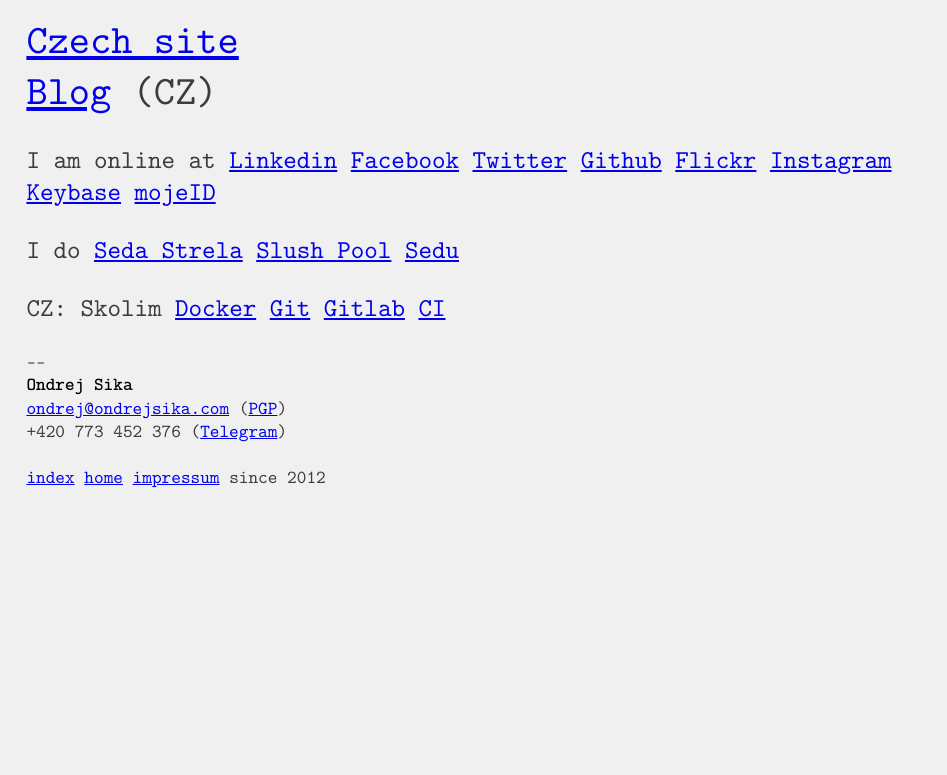
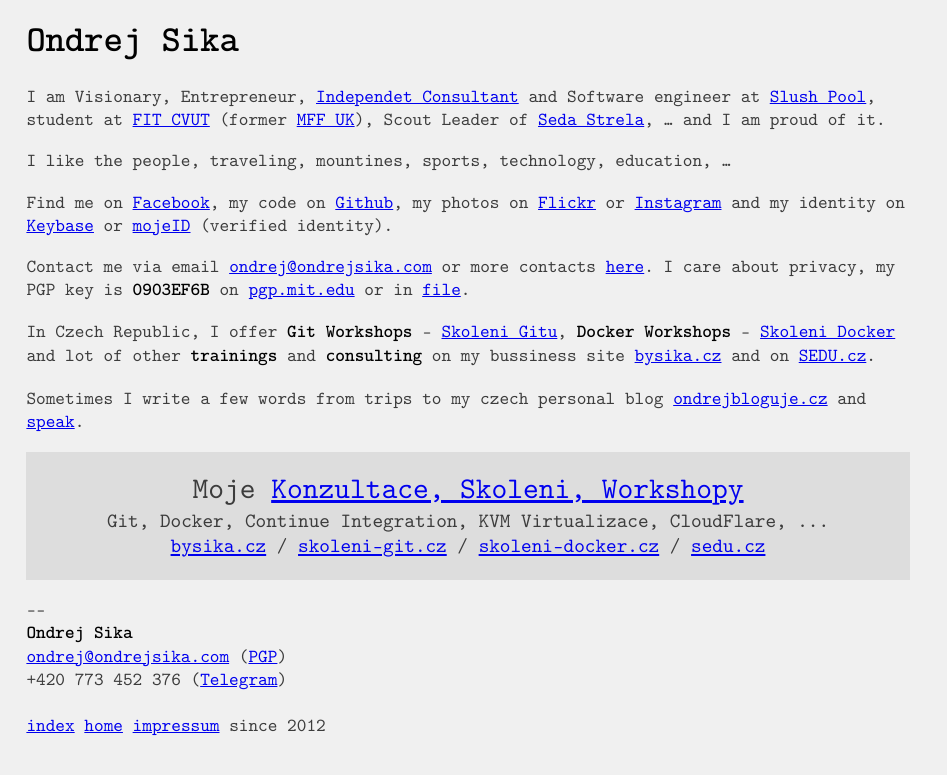
Before and after one commit to ondrejsika/ondrejsika.com, a Jekyll site: the page built from index.md, in a window 1280 px wide. Shown: the top 775 px of the page, without its empty margins (0-947 px from the left). Built offline with Jekyll 4.4.1, drawn with Linux system fonts in a browser that asks for light colours; some web fonts are replaced; comment, search, counter and statistics services are not loaded; our own code applies the rules of GitHub Pages for plain Markdown files.

Commit message:
index - revert previous homepage

```diff
--- a/index.md
+++ b/index.md
@@ -1,21 +1,30 @@
 ---
 layout: default
+noheader: true
 ---
 
+# Ondrej Sika
 
-<div style="font-size: 2.2em">
-<a href="https://bysika.cz">Czech site</a>
-<!-- <br><a href="https://sikasw.com">English site</a> -->
-<br><a href="https://ondrej.sika.blog">Blog</a> (CZ)
-</div>
 
-<div style="font-size: 1.4em" markdown="1">
+I am Visionary, Entrepreneur, [Independet Consultant](https://bysika.cz) and Software engineer at [Slush Pool](https://slushpool.com), student at [FIT CVUT](https://fit.cvut.cz) (former [MFF UK](http://mff.cuni.cz)), Scout Leader of [Seda Strela](http://sedastrela.cz), ... and I am proud of it.
 
-I am online at [Linkedin](https://www.linkedin.com/in/ondrejsika) [Facebook](https://facebook.com/sikaondrej) [Twitter](https://twitter.com/ondrejsika) [Github](https://www.github.com/ondrejsika) [Flickr](https://www.flickr.com/photos/ondrejsika/) [Instagram](https://www.instagram.com/ondrejsika/) [Keybase](https://keybase.io/ondrejsika) [mojeID](https://ondrejsika.mojeid.cz/)
+I like the people, traveling, mountines, sports, technology, education, ...
 
-I do [Seda Strela](https://sedastrela.cz) [Slush Pool](https://slushpool.com) [Sedu](https://sedu.cz)
+Find me on [Facebook](https://facebook.com/sikaondrej), my code on [Github](https://www.github.com/ondrejsika), my photos on [Flickr](https://www.flickr.com/photos/ondrejsika/) or [Instagram](https://www.instagram.com/ondrejsika/) and my identity on [Keybase](https://keybase.io/ondrejsika) or [mojeID](https://ondrejsika.mojeid.cz/) (verified identity).
 
-CZ: Skolim [Docker](https://skoleni-docker.cz) [Git](https://skoleni-git.cz) [Gitlab](https://skoleni-gitlab.cz) [CI](https://skoleni-ci.cz)
+Contact me via email <ondrej@ondrejsika.com> or more contacts [here](/contact.html). I care about privacy, my PGP key is __0903EF6B__ on [pgp.mit.edu](https://pgp.mit.edu/pks/lookup?op=vindex&search=0x775D8A020903EF6B) or in [file](ondrejsika_public.asc).
+
+In Czech Republic, I offer __Git Workshops__ - [Skoleni Gitu](https://skoleni-git.cz), __Docker Workshops__ - [Skoleni Docker](https://skoleni-docker.cz) and lot of other __trainings__ and __consulting__ on my bussiness site [bysika.cz](https://bysika.cz) and on [SEDU.cz](https://sedu.cz).
+
+Sometimes I write a few words from trips to my czech personal blog [ondrejbloguje.cz](https://ondrejbloguje.cz) and [speak](/talks).
+
+
+<div style="background: #ddd; padding: 20px; text-align: center; font-size: 1.1em;">
+<span style="font-size: 30px;">Moje <a href="https://bysika.cz">Konzultace, Skoleni, Workshopy</a></span>
+<br>
+Git, Docker, Continue Integration, KVM Virtualizace, CloudFlare, ...
+<br>
+<a href="https://bysika.cz">bysika.cz</a> / <a href="https://skoleni-git.cz">skoleni-git.cz</a> / <a href="https://skoleni-docker.cz">skoleni-docker.cz</a> / <a href="https://sedu.cz">sedu.cz</a>
 </div>
 
 <!-- Kato, zustanes naveky v nasich srdcich. O.</div> -->
```
